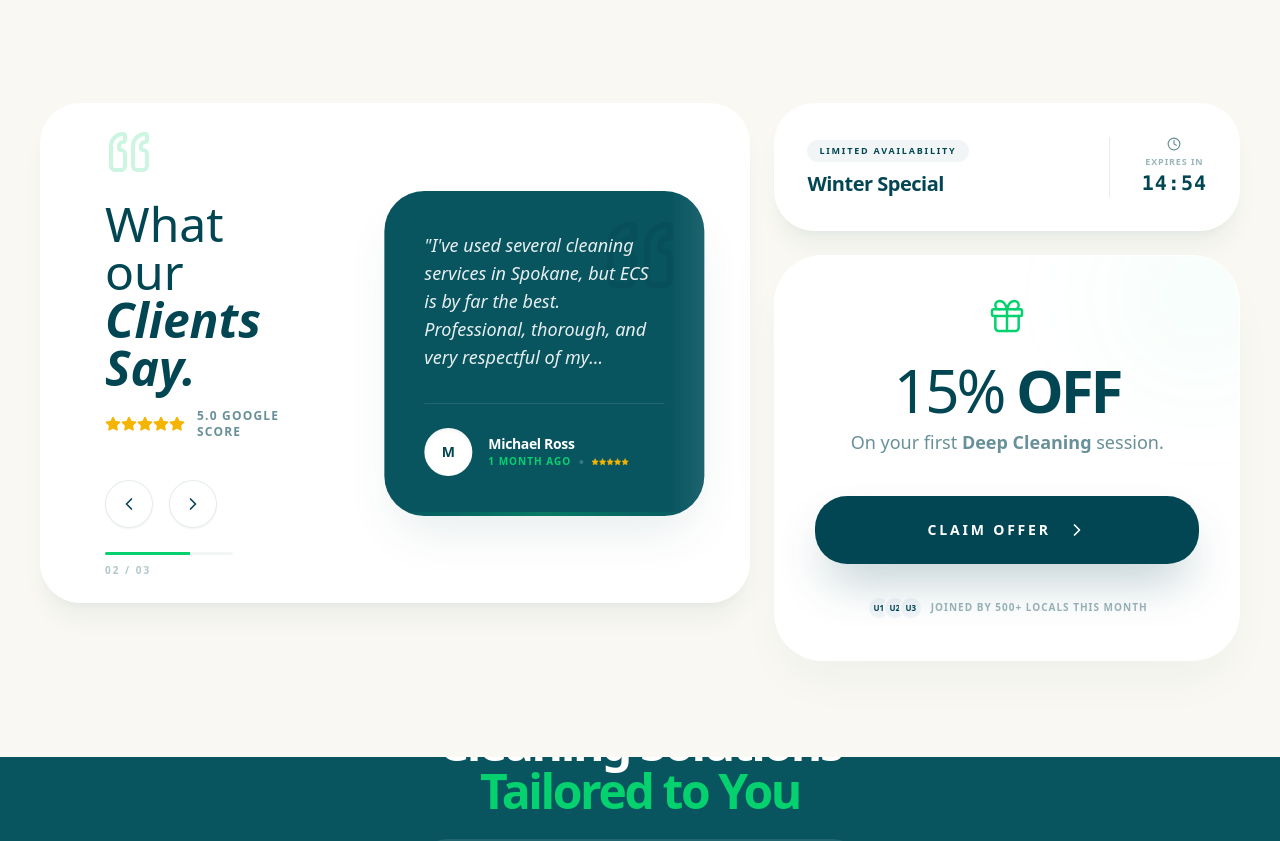
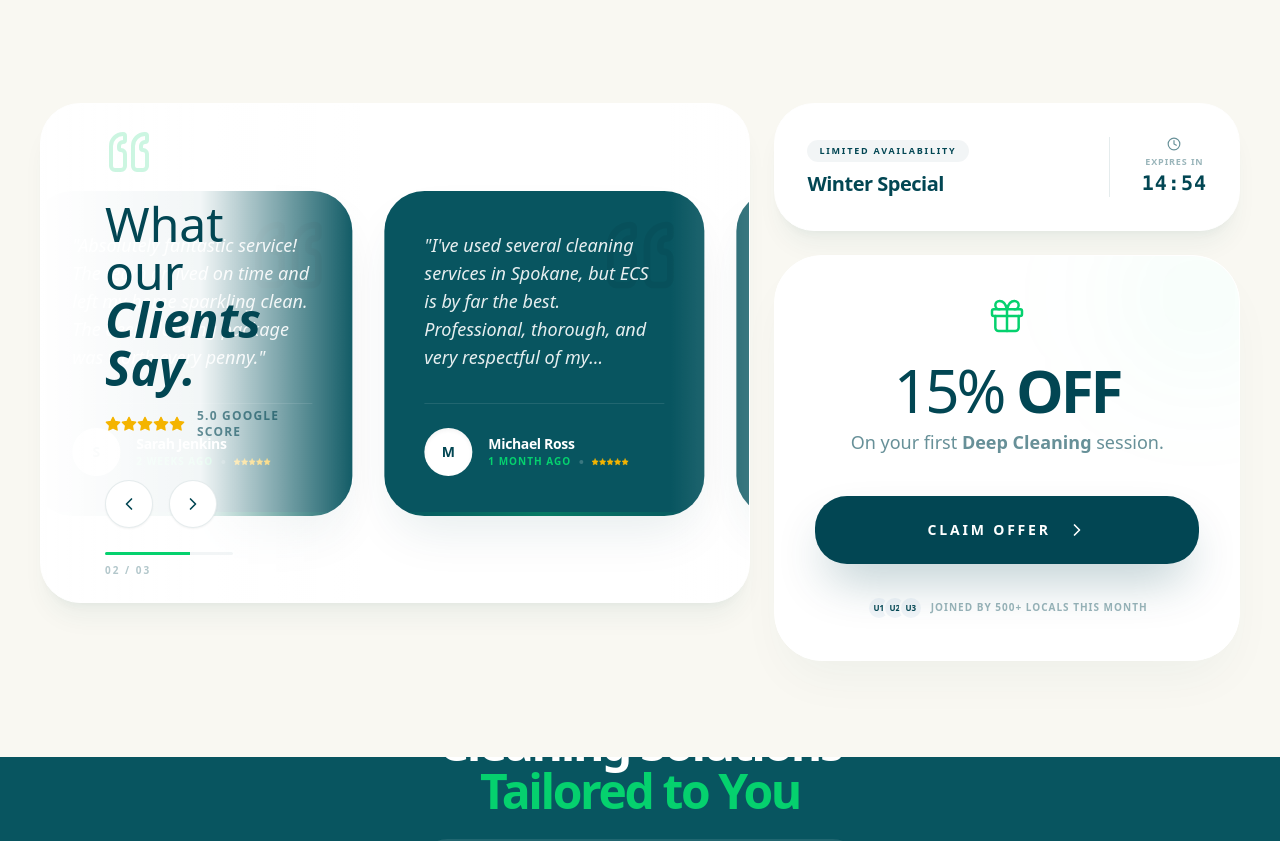
Before and after one commit to renatoquerales28-byte/extreme-cleaning-next, a Next.js app: page / in a window 1280 px wide. Shown: the part 745-1586 px from the top of the page. Built offline with nearby package versions, Linux system fonts and the light colour scheme.

Commit message:
refactor: apply physical spring animation to social proof

```diff
--- a/src/components/home/SocialProofSection.tsx
+++ b/src/components/home/SocialProofSection.tsx
@@ -122,11 +122,17 @@ export default function SocialProofSection() {
                         </div>
 
                         {/* 2. SLIDING CARDS LAYER (z-10) */}
-                        <div
-                            className="absolute inset-0 flex items-center transition-all duration-700 ease-[cubic-bezier(0.23,1,0.32,1)]"
-                            style={{
-                                transform: `translateX(calc(40% - ${activeIndex * 340}px))`,
-                                paddingLeft: '2rem'
+                        {/* 2. SLIDING CARDS LAYER (z-10) - PHYSICAL SPRING EFFECT */}
+                        <motion.div
+                            className="absolute inset-0 flex items-center pl-8"
+                            animate={{
+                                x: `calc(40% - ${activeIndex * 340}px)`
+                            }}
+                            transition={{
+                                type: "spring",
+                                stiffness: 120,
+                                damping: 20,
+                                mass: 1
                             }}
                             onMouseEnter={() => setIsPaused(true)}
                             onMouseLeave={() => setIsPaused(false)}
@@ -134,12 +140,6 @@ export default function SocialProofSection() {
                             {GOOGLE_REVIEWS.map((review, i) => (
                                 <motion.div
                                     key={`${review.id}-${i}`}
-                                    initial={false}
-                                    animate={{
-                                        opacity: i === activeIndex ? 1 : (i > activeIndex ? 0.4 : 0),
-                                        scale: i === activeIndex ? 1 : 0.9,
-                                        filter: i === activeIndex ? 'blur(0px)' : 'blur(2px)',
-                                    }}
                                     className="shrink-0 w-[300px] md:w-[320px] mx-4 bg-[#085560] p-10 rounded-[2.5rem] shadow-2xl shadow-[#024653]/10 relative overflow-hidden"
                                 >
                                     {/* Subtle pattern background for cards */}
@@ -173,7 +173,7 @@ export default function SocialProofSection() {
                                     <div className="absolute bottom-0 left-0 right-0 h-1 bg-gradient-to-r from-transparent via-[#05D16E] to-transparent opacity-30" />
                                 </motion.div>
                             ))}
-                        </div>
+                        </motion.div>
 
                         {/* Right edge fade - very subtle as requested */}
                         <div className="absolute right-0 top-0 bottom-0 w-20 bg-gradient-to-l from-white/20 to-transparent z-15 pointer-events-none" />
@@ -181,7 +181,7 @@ export default function SocialProofSection() {
                 </div>
 
                 {/* RIGHT COLUMN: PROMO (UNCHANGED CORE LOGIC, REFINED VISUALS) */}
-                <div className="w-full lg:col-span-2 flex flex-col justify-center gap-6">
+                <div className="w-full lg:col-span-2 flex flex-col h-full gap-6">
                     {/* Timer Card */}
                     <div className="bg-white rounded-[2.5rem] p-8 flex items-center justify-between shadow-xl shadow-[#024653]/5 border border-white">
                         <div>
```
